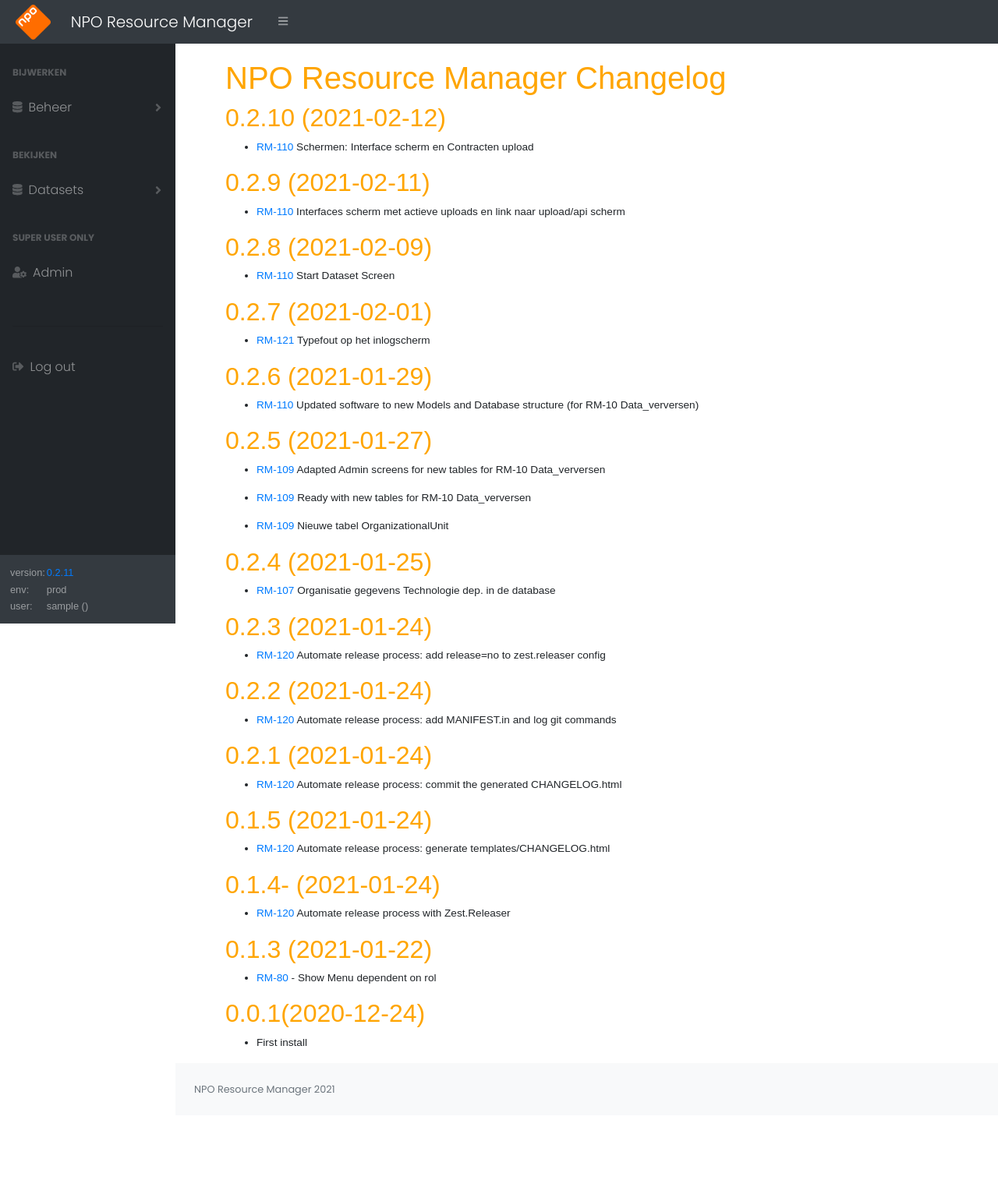
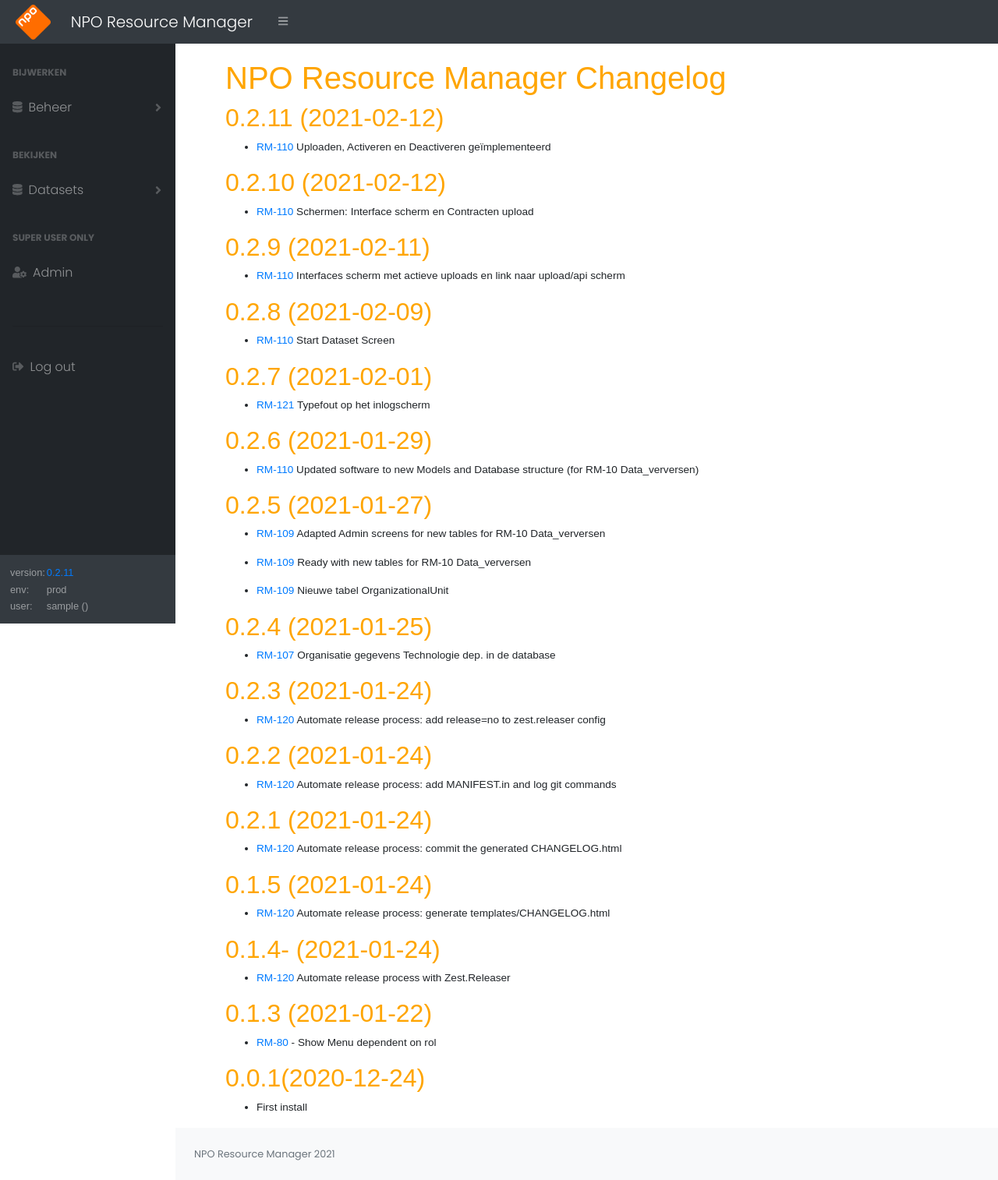
Before and after one commit to ikheetbas/Verhalen, a Django app: page /changelog in a window 1280 px wide. Shown: the whole page at 78% size. Before the commit the page ends 1406 px from the top, so only its background shows below. Run offline with Django 3.2, Linux system fonts and the light colour scheme; the visitor is signed in with stand-in values (Sample User, id 1); some libraries are stand-ins or nearby versions.

Commit message:
new CHANGELOG.html

```diff
--- a/templates/CHANGELOG.html
+++ b/templates/CHANGELOG.html
@@ -5,6 +5,10 @@
 <div class='container-fluid pl-3'>
 <br>
 <h1>NPO Resource Manager Changelog</h1>
+<h2>0.2.11 (2021-02-12)</h2>
+<ul>
+<li><a href="https://aesset.atlassian.net/browse/RM-110">RM-110</a> Uploaden, Activeren en Deactiveren geïmplementeerd</li>
+</ul>
 <h2>0.2.10 (2021-02-12)</h2>
 <ul>
 <li><a href="https://aesset.atlassian.net/browse/RM-110">RM-110</a> Schermen: Interface scherm en Contracten upload</li>
```
